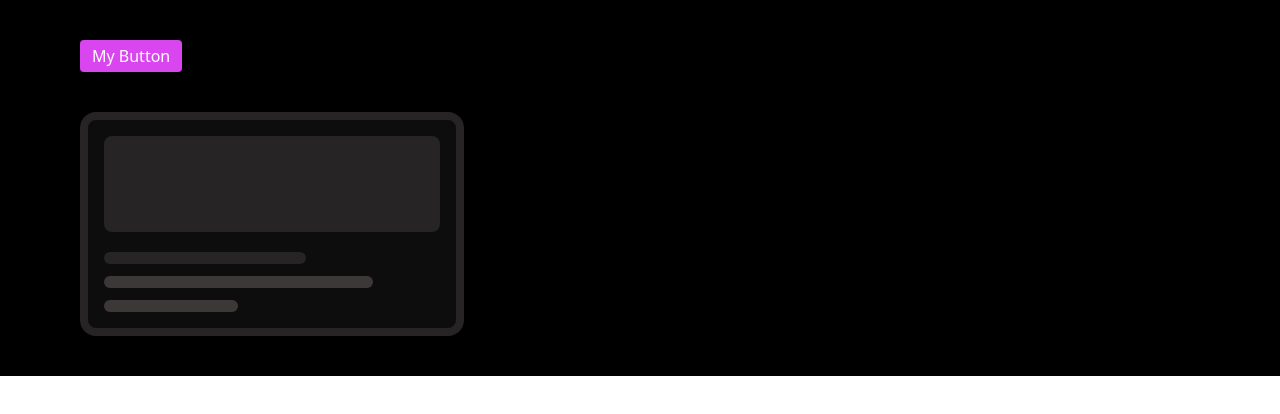
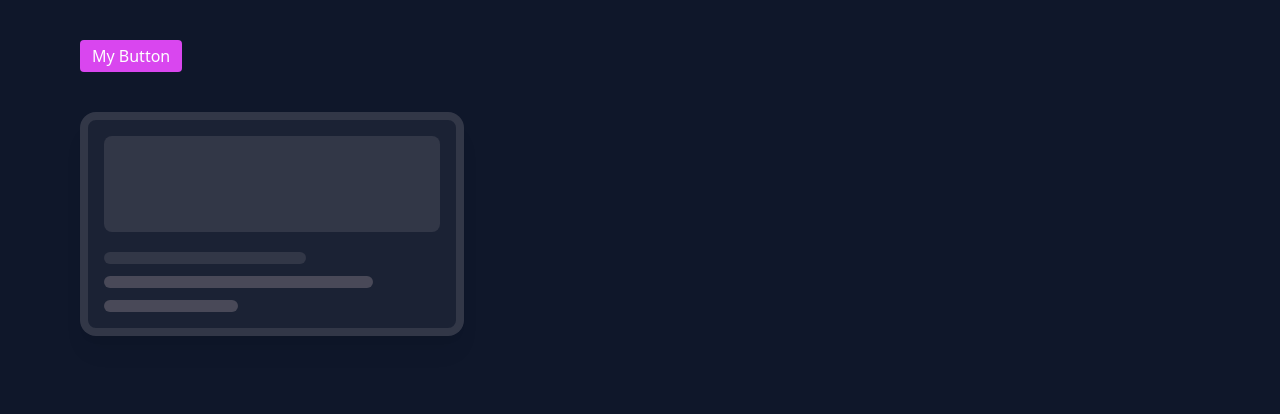
Before and after one commit to seano424/ui-ux, a Next.js app: page / in a window 1280 px wide. Shown: the top 414 px of the page. Built offline with nearby package versions, Linux system fonts and the light colour scheme; what tailwindcss-debug-screens would draw is missing.

Commit message:
upgrading to next 13...

```diff
--- a/components/Layout.tsx
+++ b/components/Layout.tsx
@@ -7,7 +7,7 @@ interface Props {
 
 const Layout = ({ children }: Props) => {
   return (
-    <div className="flex flex-col min-h-screen">
+    <div className="flex flex-col min-h-screen w-full bg-slate-900">
       <Head>
         <title>UI/UX Training</title>
         <meta name="description" content="Generated by create next app" />
--- a/pages/index.tsx
+++ b/pages/index.tsx
@@ -6,7 +6,7 @@ import Skeleton from '@/components/Skeleton/Skeleton'
 const Home: NextPage = () => {
   return (
     <Layout>
-      <article className="container py-10 space-y-10 bg-black">
+      <article className="container space-y-10 py-10">
         <Button label="My Button" />
         <Skeleton />
       </article>
```
Also changed, not shown: package.json (+4 -4 lines), 1 other file (tests, documents, lock files or other folders).
